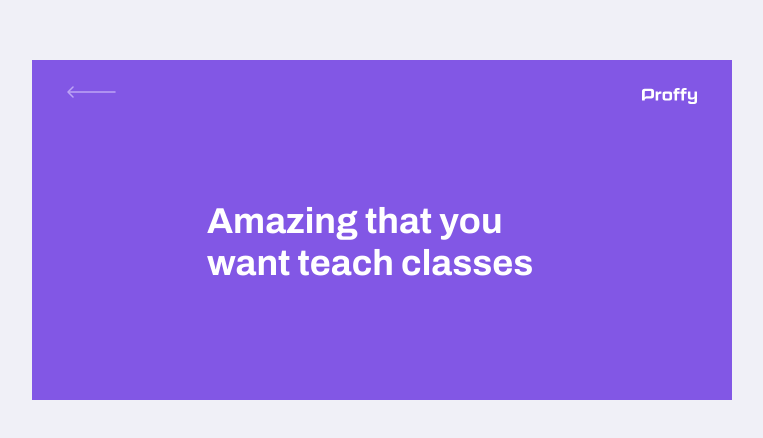
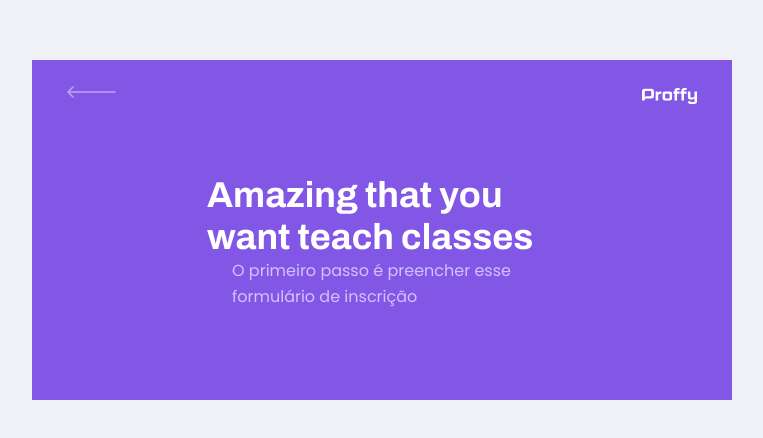
Before and after one commit to levi-sr93/NLW_Proffy, a React (Create React App) app in the folder web/: page /teach in a window 1280 px wide. Shown: the part 170-608 px from the top of the page, without its empty margins (258-1021 px from the left). Built offline with nearby package versions, Linux system fonts and the light colour scheme; the HTML template or start-up script is replaced by a standard one.

Commit message:
pageHeader initial work

```diff
--- a/web/src/components/PageHeader/index.tsx
+++ b/web/src/components/PageHeader/index.tsx
@@ -3,13 +3,14 @@
 import logoImg from '../../assets/images/logo.svg';
 import backIcon from '../../assets/images/icons/back.svg';
 
-import './styles.css'
+import './styles.css';
+
 interface PageHeaderProps {
   title: string;
   description?: string;
 }
 
-const PageHeader: React.FC<PageHeaderProps> = (props) => {
+const PageHeader: React.FC<PageHeaderProps> = props => {
   return (
     <header className="page-header">
       <div className="top-bar-container">
@@ -21,9 +22,10 @@
 
       <div className="header-content">
         <strong>{props.title}</strong>
+        {/* {props.description ? <p>{props.description}</p> : null} */}
+        {props.description && <p>{props.description}</p>}
         {props.children}
       </div>
-
     </header>
   );
 };
--- a/web/src/components/PageHeader/styles.css
+++ b/web/src/components/PageHeader/styles.css
@@ -38,7 +38,14 @@
   color: var(--color-title-in-primary);
 }
 
-@media(min-width: 700px) {
+.page-header .header-content p {
+  max-width: 30rem;
+  font-size: 1.6rem;
+  line-height: 2.6rem;
+  color: var(--color-text-in-primary);
+}
+
+@media (min-width: 700px) {
   .page-header {
     height: 340px;
   }
@@ -46,7 +53,6 @@
   .page-header .top-bar-container {
     max-width: 1100px;
   }
-
 
   .page-header .header-content {
     flex: 1;
@@ -62,6 +68,4 @@
   .page-header .header-content strong {
     max-width: 350px;
   }
-
-
 }
```
